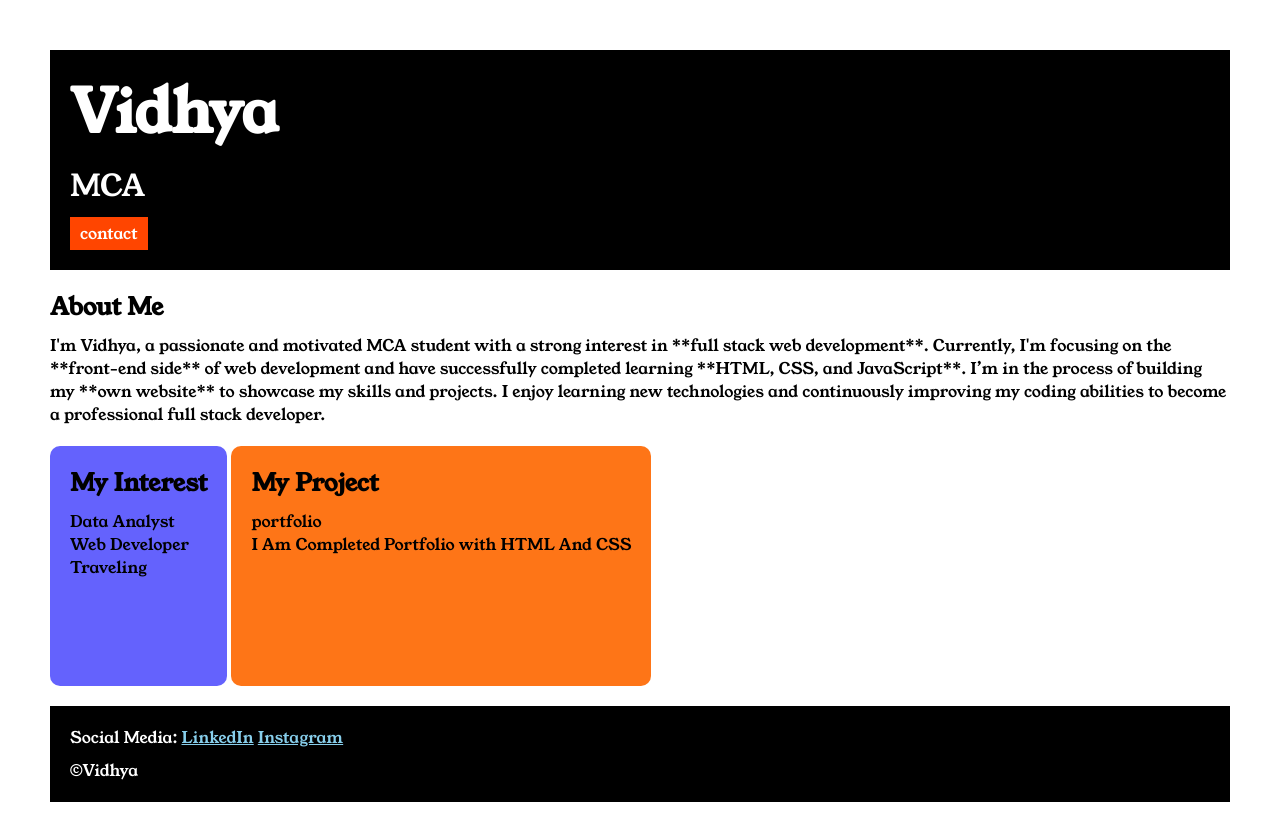
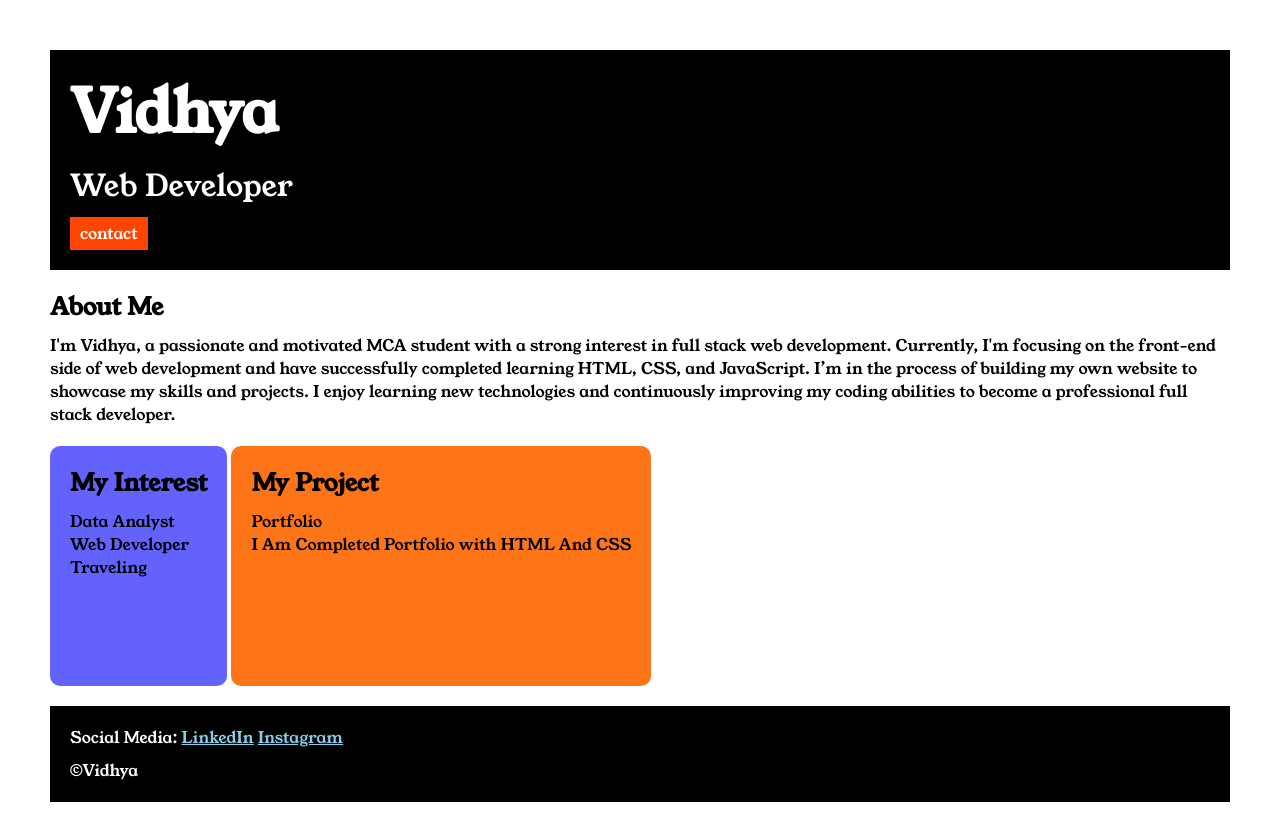
Before and after one commit to vidhya-mani2711/portfolio, a plain HTML site: page index.html in a window 1280 px wide. Drawn offline with Linux system fonts and the light colour scheme.

Commit message:
Update index.html

```diff
--- a/index.html
+++ b/index.html
@@ -15,15 +15,15 @@
     <div class="container">
         <div class="section-one">
             <h1 class="section-one__name">Vidhya</h1>
-            <p class="section-one__role">MCA</p>
+            <p class="section-one__role">Web Developer</p>
             <a class="section-one__contact" href="contact.html">contact</a>
 
         </div>
         <div class="section-two">
             <h2 class="section-two__title">About Me</h2>
-            <p class="section-two__desc"> I'm Vidhya, a passionate and motivated MCA student with a strong interest in **full stack web development**.
-                Currently, I'm focusing on the **front-end side** of web development and have successfully completed learning **HTML, CSS, and JavaScript**.
-                I’m in the process of building my **own website** to showcase my skills and projects.
+            <p class="section-two__desc"> I'm Vidhya, a passionate and motivated MCA student with a strong interest in full stack web development.
+                Currently, I'm focusing on the front-end side of web development and have successfully completed learning HTML, CSS, and JavaScript.
+                I’m in the process of building my own website to showcase my skills and projects.
                 I enjoy learning new technologies and continuously improving my coding abilities to become a professional full stack developer.
 
 </p>
@@ -39,7 +39,7 @@
         <div class="section-four">
             <h2 class="section-four__title">My Project</h2>
             <ul class="section-four__desc">
-                <li>portfolio</li>
+                <li>Portfolio</li>
                 <p>I Am Completed Portfolio with HTML And CSS</p>
             </ul>
         </div>
```
